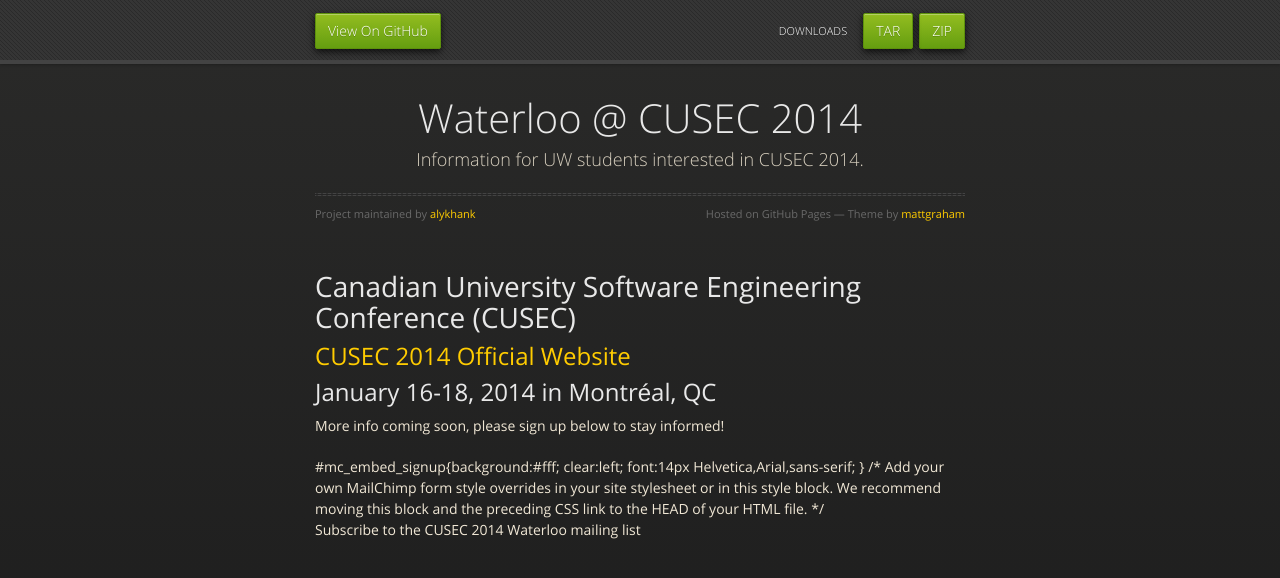
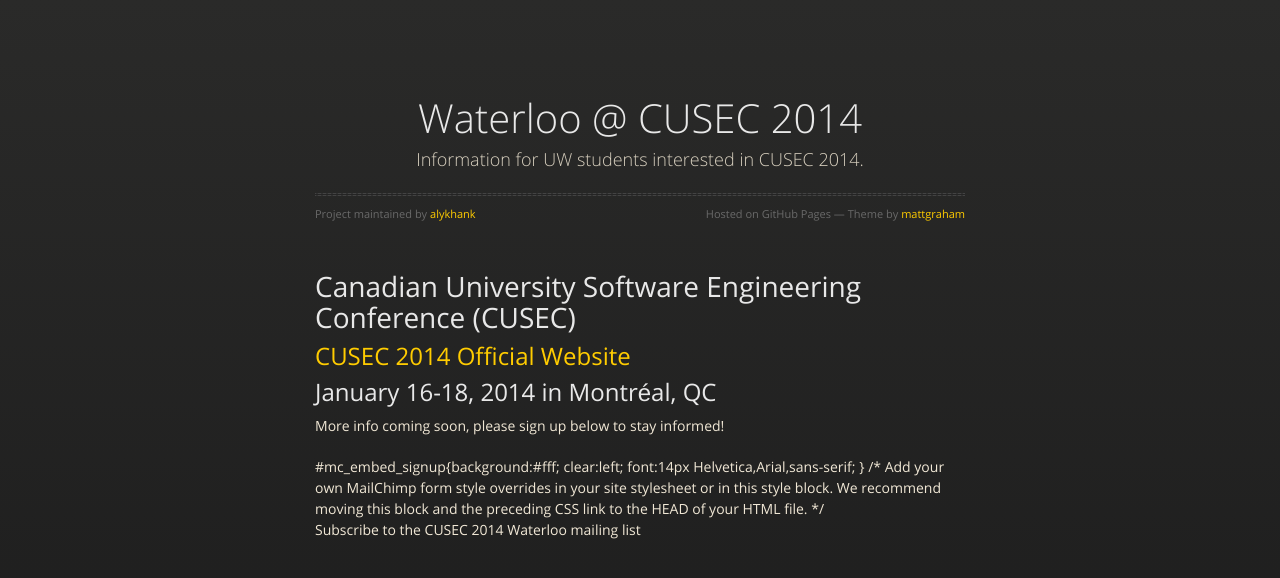
Before and after one commit to alykhank/uwcusec, a plain HTML site: page index.html in a window 1280 px wide. Drawn offline with nearby package versions, Linux system fonts and the light colour scheme.

Commit message:
Remove header from index.html

```diff
--- a/index.html
+++ b/index.html
@@ -18,15 +18,6 @@
 
   </head>
   <body>
-      <div id="header">
-        <nav>
-          <li class="fork"><a href="https://github.com/alykhank/uwcusec">View On GitHub</a></li>
-          <li class="downloads"><a href="https://github.com/alykhank/uwcusec/zipball/master">ZIP</a></li>
-          <li class="downloads"><a href="https://github.com/alykhank/uwcusec/tarball/master">TAR</a></li>
-          <li class="title">DOWNLOADS</li>
-        </nav>
-      </div><!-- end header -->
-
     <div class="wrapper">
 
       <section>
```
